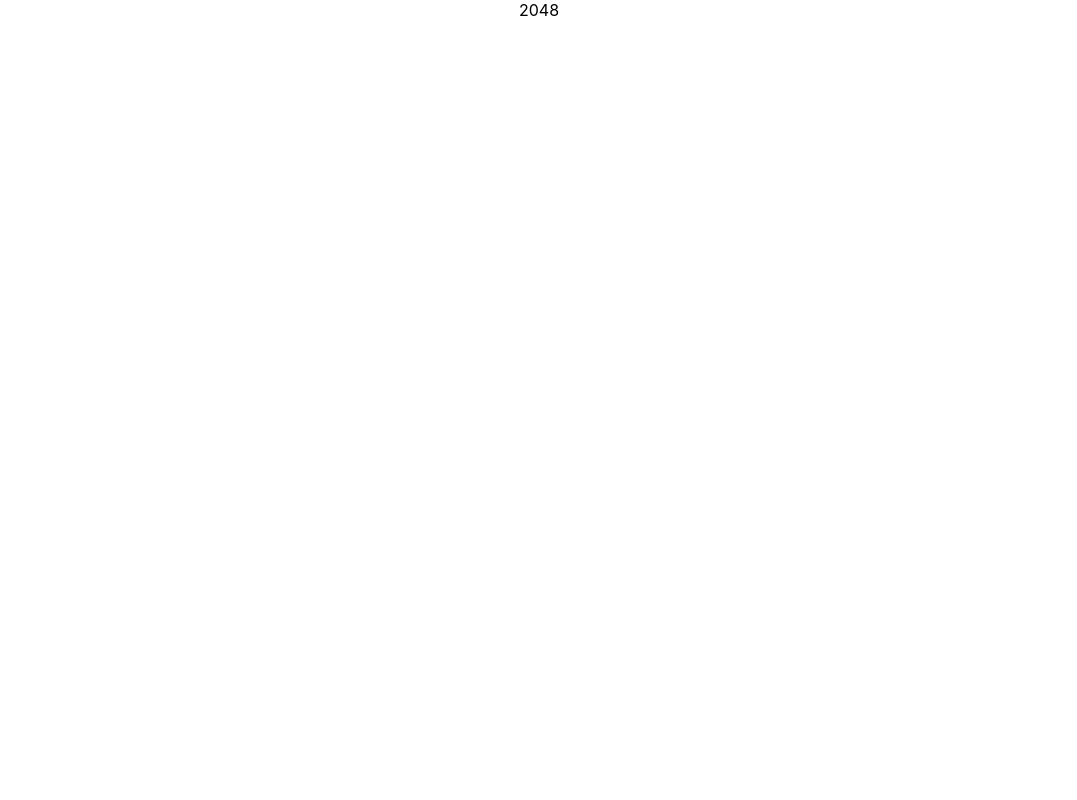
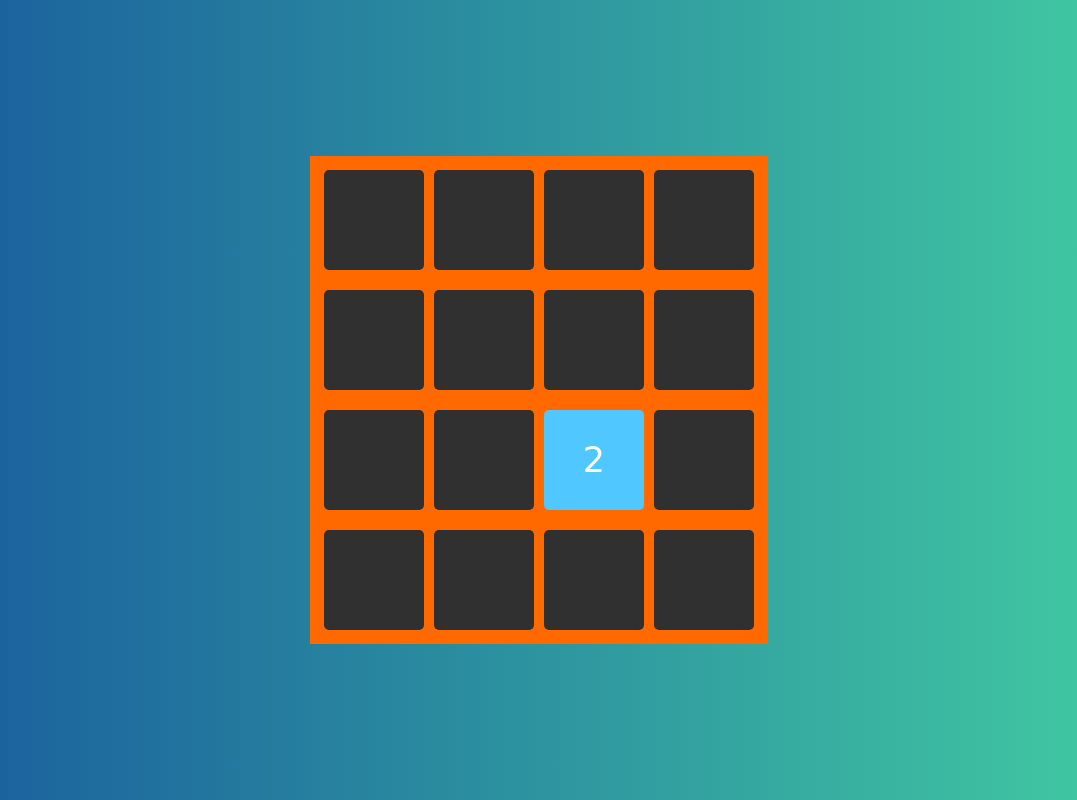
Before and after one commit to swarajspatil158/React-2048-hackathon, a React (Create React App) app: page /game in a window 1280 px wide. Shown: the whole page, without its empty margins (101-1178 px from the left). Built offline with nearby package versions, Linux system fonts and the light colour scheme.

Commit message:
grid and changed functions

```diff
--- a/src/App.css
+++ b/src/App.css
@@ -1,3 +1,89 @@
 .App {
+  height: 100vh;
+  display: flex;
+  justify-content: center;
+  align-items: center;
+  font-family: "Lucida Sans Unicode";
+  background: #43cea2;
+  background: -webkit-linear-gradient(to left, #43cea2, #185a9d);
+  background: linear-gradient(to left, #43cea2, #185a9d);
+}
+.game-board {
+  display: flex;
+  flex-direction: column;
+  justify-content: space-between;
+  align-items: stretch;
+  padding: 4px;
+  background: #ff6900;
+}
+
+.row {
+  display: grid;
+  grid-template-columns: repeat(4, 1fr);
+  grid-gap: 10px;
+  padding: 10px;
+}
+
+.cell {
+  height: 100px;
+  width: 100px;
+  background-color: #303030;
+  border-radius: 5px;
+  display: flex;
+  justify-content: center;
+  align-items: center;
+}
+
+.color-2 {
+  background-color: #50c8ff;
+}
+
+.color-4 {
+  background-color: green;
+}
+
+.color-8 {
+  background-color: red;
+}
+
+.color-16 {
+  background-color: orange;
+}
+
+.color-32 {
+  background-color: yellow;
+}
+
+.color-64 {
+  background-color: blue;
+}
+
+.color-128 {
+  background-color: purple;
+}
+
+.color-256 {
+  background-color: pink;
+}
+
+.color-512 {
+  background-color: #50c8ff;
+}
+
+.color-1024 {
+  background-color: green;
+}
+
+.color-2048 {
+  background-color: blue;
+}
+
+.number {
+  color: #fff;
+  font-size: 35px;
+}
+
+.score {
   text-align: center;
+  margin-bottom: 20px;
 }
--- a/src/App.js
+++ b/src/App.js
@@ -1,7 +1,12 @@
 import "./App.css";
+import GameBoard from "./components/GameBoard";
 
 function App() {
-  return <div className="App">2048</div>;
+  return (
+    <div className="App">
+      <GameBoard />
+    </div>
+  );
 }
 
 export default App;
--- /dev/null
+++ b/src/components/GameBoard.js
@@ -0,0 +1,63 @@
+import React from "react";
+import { useSelector, useDispatch } from "react-redux";
+import { moveDown, moveLeft, moveRight, moveUp } from "../actions/index";
+import { useEffect } from "react";
+import { isGameOver } from "../reducers/functions";
+
+const Cell = ({ number }) => (
+  <div className={`cell number color-${number}`}>
+    {number > 0 ? number : ""}
+  </div>
+);
+
+const GameBoard = () => {
+  const game = useSelector((state) => state.gameBoard);
+  const board = game.board;
+  const score = game.score;
+  console.log(score);
+  const dispatch = useDispatch();
+
+  const onKeyDown = (e) => {
+    switch (e.key) {
+      case "ArrowLeft":
+        dispatch(moveLeft(board));
+        break;
+      case "ArrowRight":
+        dispatch(moveRight(board));
+        break;
+      case "ArrowUp":
+        dispatch(moveUp(board));
+        break;
+      case "ArrowDown":
+        dispatch(moveDown(board));
+        break;
+
+      default:
+        return;
+    }
+    let [isOver, reason] = isGameOver(board);
+    if (isOver) {
+      alert(`game is over! you ${reason}`);
+    }
+  };
+
+  useEffect(() => {
+    window.addEventListener("keydown", onKeyDown);
+    return () => window.removeEventListener("keydown", onKeyDown);
+  });
+  return (
+    <div className="game-board">
+      {board.map((row, i) => {
+        return (
+          <div key={`row-${i}`} className="row">
+            {row.map((cell, j) => (
+              <Cell key={`cell-${i}-${j}`} number={cell} />
+            ))}
+          </div>
+        );
+      })}
+    </div>
+  );
+};
+
+export default GameBoard;
--- a/src/reducers/functions.js
+++ b/src/reducers/functions.js
@@ -58,15 +58,17 @@ const compress = (board) => {
 
 // merges the board to the left if possible
 const merge = (board) => {
+  let score = 0;
   for (let i = 0; i < board.length; i++) {
     for (let j = 0; j < board[i].length - 1; j++) {
       if (board[i][j] > 0 && board[i][j] === board[i][j + 1]) {
+        score += board[i][j] * 2;
         board[i][j] = board[i][j] * 2;
         board[i][j + 1] = 0;
       }
     }
   }
-  return board;
+  return [board, score];
 };
 
 // reverses the board
@@ -117,14 +119,20 @@ const hasDiff = (board, newBoard) => {
   return false;
 };
 
+const moveLeft = (board) => {
+  const nBoard1 = compress(board);
+  const [nBoard2, score] = merge(nBoard1);
+  const nBoard3 = compress(nBoard2);
+  return [generateRandom(nBoard3), score];
+};
+
 const moveFunction = (board, main, process, result) => {
   const nBoard1 = main(board);
-  const nBoard2 = process(nBoard1);
+  const [nBoard2, score] = process(nBoard1);
   const resBoard = result(nBoard2);
-  return generateRandom(resBoard);
+  return [resBoard, score];
 };
 
-const moveLeft = (board) => moveFunction(board, compress, merge, compress);
 const moveRight = (board) => moveFunction(board, reverse, moveLeft, reverse);
 const moveUp = (board) =>
   moveFunction(board, rotateLeft, moveLeft, rotateRight);
@@ -136,10 +144,10 @@ const isGameWon = (board) => hasValue(board, 2048);
 
 const isGameLost = (board) =>
   !(
-    hasDiff(board, moveLeft(board)) ||
-    hasDiff(board, moveRight(board)) ||
-    hasDiff(board, moveUp(board)) ||
-    hasDiff(board, moveDown(board))
+    hasDiff(board, moveLeft(board)[0]) ||
+    hasDiff(board, moveRight(board)[0]) ||
+    hasDiff(board, moveUp(board)[0]) ||
+    hasDiff(board, moveDown(board)[0])
   );
 
 const isGameOver = (board) => {
@@ -155,4 +163,12 @@ const isGameOver = (board) => {
   return [over, reason];
 };
 
-export { generateBoard, moveLeft, moveRight, moveUp, moveDown, isGameOver };
+export {
+  generateBoard,
+  generateRandom,
+  moveLeft,
+  moveRight,
+  moveUp,
+  moveDown,
+  isGameOver,
+};
--- a/src/reducers/gameReducers.js
+++ b/src/reducers/gameReducers.js
@@ -3,30 +3,39 @@ import {
   moveLeft,
   moveRight,
   moveUp,
+  generateRandom,
   moveDown,
 } from "./functions";
 
-// let board = [
-//   [2, 2, 4, 0],
-//   [4, 0, 8, 4],
-//   [8, 0, 8, 4],
-//   [8, 4, 0, 8],
-// ];
-// console.table(rotateRight(board));
+let initialBoard = generateBoard();
+initialBoard = generateRandom(initialBoard);
+let highScore = localStorage.getItem("highScore");
 
-const gameReducer = (state = { board: generateBoard() }, action) => {
-  switch (action.type) {
-    case "MOVE_LEFT":
-      return { ...state, board: moveLeft(action.payload) };
-    case "MOVE_RIGHT":
-      return { ...state, board: moveRight(action.payload) };
-    case "MOVE_UP":
-      return { ...state, board: moveUp(action.payload) };
-    case "MOVE_DOWN":
-      return { ...state, board: moveDown(action.payload) };
-    default:
-      return state;
+let initialState = { board: initialBoard, score: 0, highScore: highScore };
+
+const gameReducer = (state = initialState, action) => {
+  let [newBoard, mergeScore, newScore] = [[], 0, 0];
+  let newState = { ...state };
+
+  if (action.type === "MOVE_LEFT") {
+    [newBoard, mergeScore] = moveLeft(action.payload);
+    newState = { ...state, board: newBoard, score: newScore };
+  } else if (action.type === "MOVE_RIGHT") {
+    [newBoard, mergeScore] = moveRight(action.payload);
+    newState = { ...state, board: newBoard, score: newScore };
+  } else if (action.type === "MOVE_UP") {
+    [newBoard, mergeScore] = moveUp(action.payload);
+    newState = { ...state, board: newBoard, score: newScore };
+  } else if (action.type === "MOVE_DOWN") {
+    [newBoard, mergeScore] = moveDown(action.payload);
+    newState = { ...state, board: newBoard, score: newScore };
   }
+  newScore = state.score + mergeScore;
+  if (newScore > state.highScore) {
+    newState.highScore = newScore;
+    localStorage.setItem("highScore", newScore);
+  }
+  return newState;
 };
 
 export default gameReducer;
--- a/src/reducers/index.js
+++ b/src/reducers/index.js
@@ -1,6 +1,6 @@
 import { combineReducers } from "redux";
 import gameReducer from "./gameReducers";
 
-const rootReducer = combineReducers({ game: gameReducer });
+const rootReducer = combineReducers({ gameBoard: gameReducer });
 
 export default rootReducer;
```
